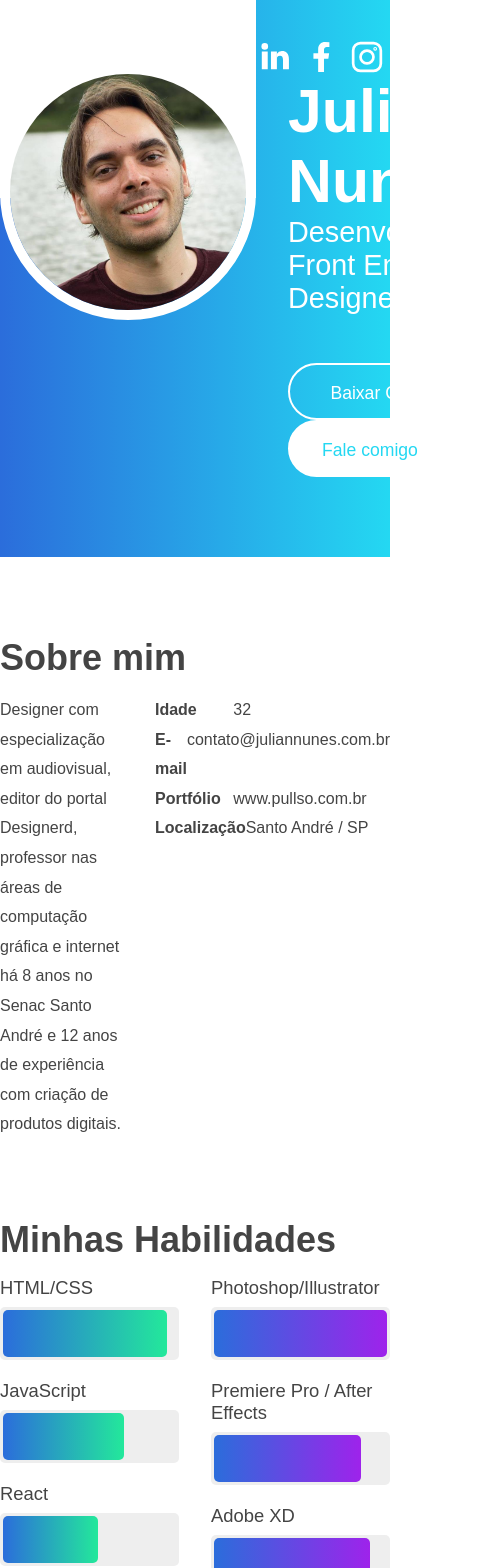
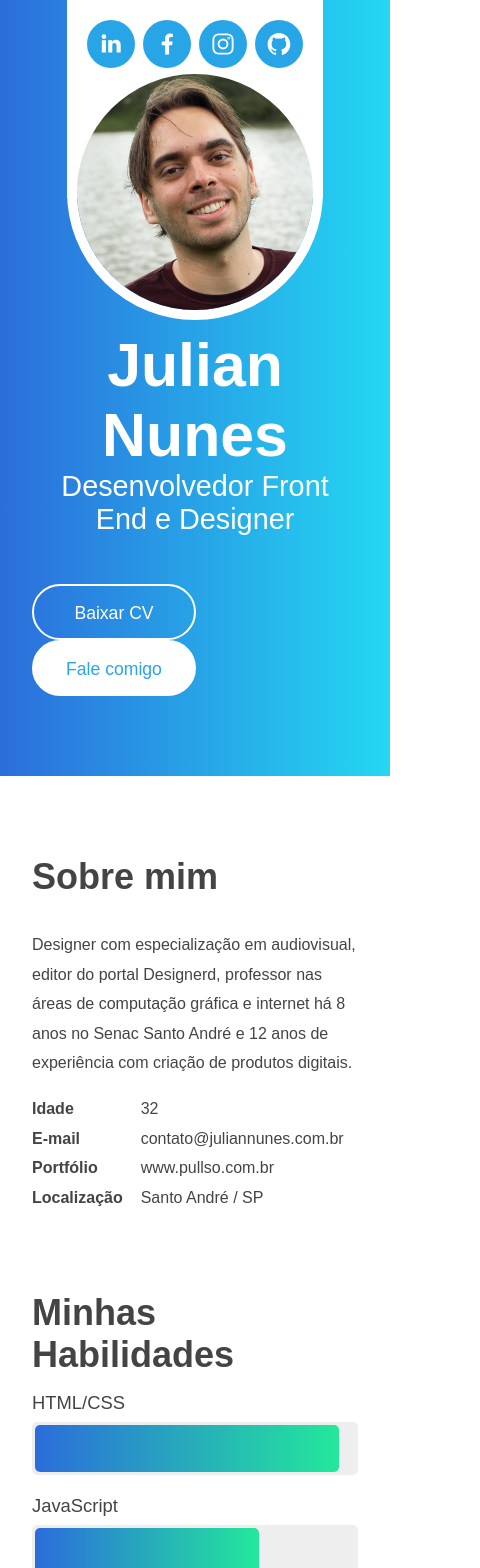
Before and after one commit to JulianGN/juliangn.github.io, a React (Vite) app: page / in a window 390 px wide. Shown: the top 1568 px of the page, 480 px wide, since content can reach past the window. Built offline with nearby package versions, Linux system fonts and the light colour scheme.

Commit message:
Fix responsiveness issues and insert GitHub icon

```diff
--- a/src/App.css
+++ b/src/App.css
@@ -2,6 +2,7 @@
   font-size: 16px;
   font-family: 'Montserrat', sans-serif;
   --darkblue: #2B6DDB;
+  --midblue: #28a5e7;
   --lightblue: #24D8F2;
   --white: #ffffff;
   --grey: #444444;
@@ -26,7 +27,7 @@ ul {
 }
 
 a{
-  color: #444444;
+  color: var(--grey);
   text-decoration: none;
 }
 h2{
@@ -36,4 +37,5 @@ h2{
 .container{
   max-width: 1084px;
   margin: 80px auto;
+  padding: 0 2rem;
 }
--- a/src/components/About/index.jsx
+++ b/src/components/About/index.jsx
@@ -7,7 +7,6 @@ export default function About(){
 
             <h2>Sobre mim</h2>
 
-            <div>
             <article id="texto-sobre">
                 <p>Designer com especialização em audiovisual, editor do portal Designerd, professor nas áreas de computação gráfica e internet há 8 anos no Senac Santo André e 12 anos de experiência com criação de produtos digitais.</p>
             </article>
@@ -39,8 +38,6 @@ export default function About(){
                     </li>
                 </ul>
             </article>
-        </div>
-
 
     </section>
     )
--- a/src/components/About/style.css
+++ b/src/components/About/style.css
@@ -1,7 +1,15 @@
-#sobre > div{
+#sobre {
     display: grid;
     grid-template-columns: 1fr 1fr;
-    gap: 2rem;
+    gap: 0 2rem;
+}
+
+#sobre h2 {
+    grid-column: 1 / 3;
+}
+
+#texto-sobre {
+    grid-column: 1;
 }
 
 #propriedades-sobre ul li {
@@ -14,3 +22,16 @@
     grid-column: 1;
     display: inline-block;
 }
+
+@media (max-width: 800px){
+
+    #sobre {
+        display: grid;
+        grid-template-columns: 1fr 1fr;
+        gap: 1rem 2rem;
+    }
+
+    #texto-sobre, #propriedades-sobre {
+        grid-column: 1 / 3;
+    }
+}
--- a/src/components/BtnsHeader/style.css
+++ b/src/components/BtnsHeader/style.css
@@ -5,20 +5,19 @@
 .btns-header a {
     display: inline-block;
     width: 164px;
-    height: 57px;
-    line-height: 57px;
+    height: 3.5rem;
+    line-height: 3.4rem;
     border-radius: 29px;
     border: 2px solid var(--white);
     font-size: 1.1rem;
     text-align: center;
 }
 .btns-header a:first-child{
-    display: inline-block;
     margin-right: 20px;
     background-color: transparent;
     color: var(--white);
 }
 .btns-header a:last-child{
     background-color: var(--white);
-    color: var(--lightblue);
+    color: var(--midblue);
 }
--- a/src/components/Footer/index.jsx
+++ b/src/components/Footer/index.jsx
@@ -45,6 +45,11 @@ export default function Footer(){
                                     <img src="imgs/instagram2.svg" alt="Instagram" />
                                 </a>
                             </li>
+                            <li>
+                                <a href="https://github.com/JulianGN">
+                                    <img src="imgs/github2.svg" alt="GitHub" />
+                                </a>
+                            </li>
                         </ul>
                     </nav>
                 </article>
--- a/src/components/Footer/style.css
+++ b/src/components/Footer/style.css
@@ -4,8 +4,13 @@ footer {
 }
 
 footer article{
-    display: flex;
-    justify-content: space-between;
+    display: grid;
+    grid-template-columns: 2fr 1fr;
+}
+
+footer article > ul li {
+    display: grid;
+    grid-template-columns: 1fr 2fr;
 }
 
 footer article ul li{
@@ -14,9 +19,28 @@ footer article ul li{
 
 footer nav ul {
     display: flex;
+    justify-content: flex-end;
 }
 
-footer article > ul strong {
+/* footer article > ul strong {
     width: 200px;
     display: inline-block;
+} */
+
+@media (max-width: 800px){
+    footer{
+        text-align: center;
+    }
+    footer article{
+        grid-template-columns: 1fr;
+    }
+
+    footer article > ul li {
+        grid-template-columns: 1fr;
+    }
+
+    footer nav ul {
+        margin-top: 1rem;
+        justify-content: center;
+    }
 }
--- a/src/components/Habilities/style.css
+++ b/src/components/Habilities/style.css
@@ -47,3 +47,9 @@
          transform: translateX(0);
      }
  }
+
+@media (max-width: 800px){
+    .barras-coluna {
+        grid-column: 1 / 3;
+    }
+}
--- a/src/components/Header/style.css
+++ b/src/components/Header/style.css
@@ -9,3 +9,11 @@
     margin-top: -50px;
     padding-bottom: 80px;
 }
+
+@media (max-width: 800px){
+    #topo header {
+        display: flex;
+        flex-direction: column;
+        align-items: center;
+    }
+}
--- a/src/components/ImgProfile/style.css
+++ b/src/components/ImgProfile/style.css
@@ -1,5 +1,4 @@
 #foto-perfil {
-    width: 100%;
     height: 222px;
     background-color: var(--white);
     margin-top: -80px;
--- a/src/components/SocialNav/index.jsx
+++ b/src/components/SocialNav/index.jsx
@@ -20,6 +20,11 @@ export default function SocialNav(){
                     <img src="imgs/instagram1.svg" alt="Instagram" />
                 </a>
             </li>
+            <li>
+                <a href="http://localhost:3000/imgs/github2.svg">
+                    <img src="imgs/github1.svg" alt="GitHub" />
+                </a>
+            </li>
         </ul>
     </nav>
     )
--- a/src/components/SocialNav/style.css
+++ b/src/components/SocialNav/style.css
@@ -9,3 +9,28 @@
     height: 46px;
     padding-top: 34px;
 }
+
+@media (max-width: 800px){
+    #social-topo{
+        position: relative;
+        z-index: 1;
+    }
+    #social-topo ul {
+        justify-content: center;
+        padding-top: 1rem
+    }
+
+    #social-topo ul a {
+        background-color: var(--midblue);
+        display: flex;
+        margin: .25rem;
+        width: 48px;
+        height: 48px;
+        border-radius: 50%;
+        justify-content: center;
+        align-items: center;
+    }
+    #social-topo ul img {
+        width: 32px;
+    }
+}
--- a/src/components/Title/style.css
+++ b/src/components/Title/style.css
@@ -11,3 +11,12 @@
     margin-top: 0;
     font-size: 1.8rem;
 }
+
+@media (max-width: 800px){
+    #texto-perfil {
+        margin-top: 80px;
+    }
+    #texto-perfil h1, #texto-perfil h2 {
+        text-align: center;
+    }
+}
```
Also changed, not shown: imgs/github1.svg (added), imgs/github2.svg (added).
